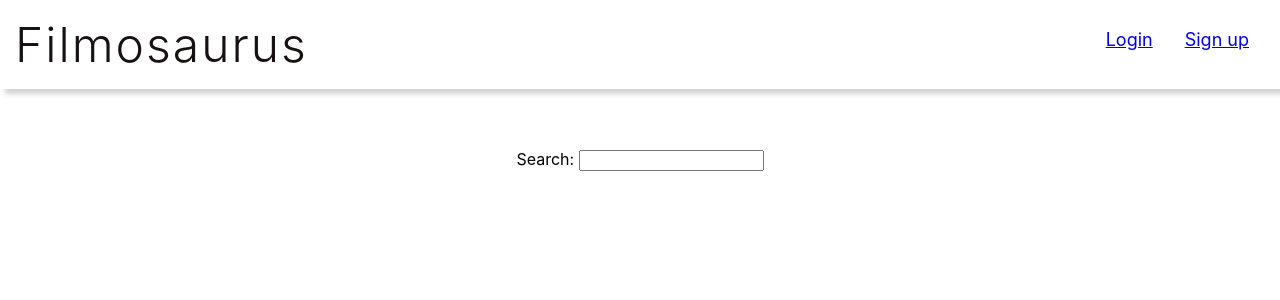
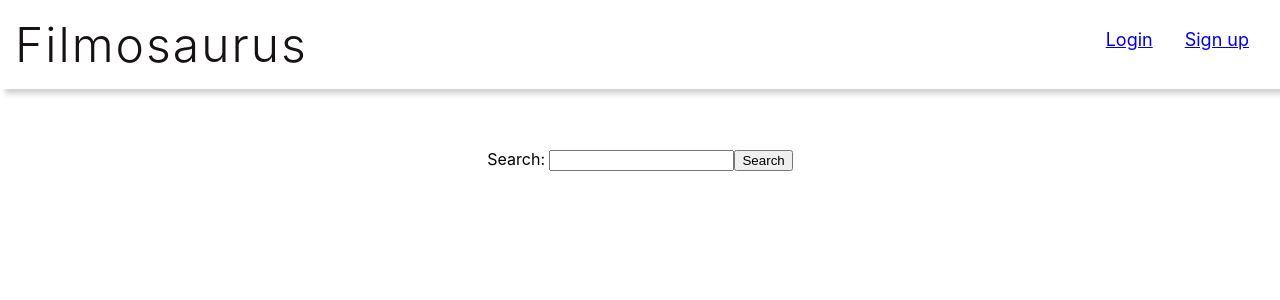
Before and after one commit to romainh3nry/filmosaurus-v3-frontend, a React (Create React App) app: page / in a window 1280 px wide. Shown: the top 300 px of the page. Built offline with nearby package versions, Linux system fonts and the light colour scheme.

Commit message:
define props for input search

```diff
--- /dev/null
+++ b/src/code/Home/SearchForm.tsx
@@ -0,0 +1,26 @@
+import React from 'react';
+import styled from 'styled-components'
+
+const StyledForm = styled.form `
+    padding: 70px 0;
+    text-align: center;
+    padding: 10px 0 20px 0;
+    margin-top: 50px;
+`;
+
+type SearchFormProps = {
+    label: string,
+    searchTerm: string,
+    onChange: (e:React.ChangeEvent<HTMLInputElement>) => void,
+    onSubmit: (e:React.ChangeEvent<HTMLInputElement>) => void
+}
+
+export const SearchForm = ({label, searchTerm, onChange, onSubmit}: SearchFormProps) => {
+    return (
+        <StyledForm>
+            <label>Search: </label>
+            <input type="text" />
+            <button type="button">Search</button>
+        </StyledForm>
+    )
+}
--- a/src/code/Home/index.tsx
+++ b/src/code/Home/index.tsx
@@ -1,20 +1,14 @@
 import styled from 'styled-components'
 import React from "react";
-
-const StyledForm = styled.form `
-    padding: 70px 0;
-    text-align: center;
-    padding: 10px 0 20px 0;
-    margin-top: 50px;
-`;
+import { SearchForm } from './SearchForm';
 
 export const Home = () => {
     return (
-        <>
-        <StyledForm>
-            <label>Search: </label>
-            <input type="text" />
-        </StyledForm>
-        </>
+       <SearchForm
+        label={"search"}
+        searchTerm={"value"}
+        onChange={e => console.log(e.target.value)}
+        onSubmit={e => console.log('submitted')}
+       />
     )
 };
```
